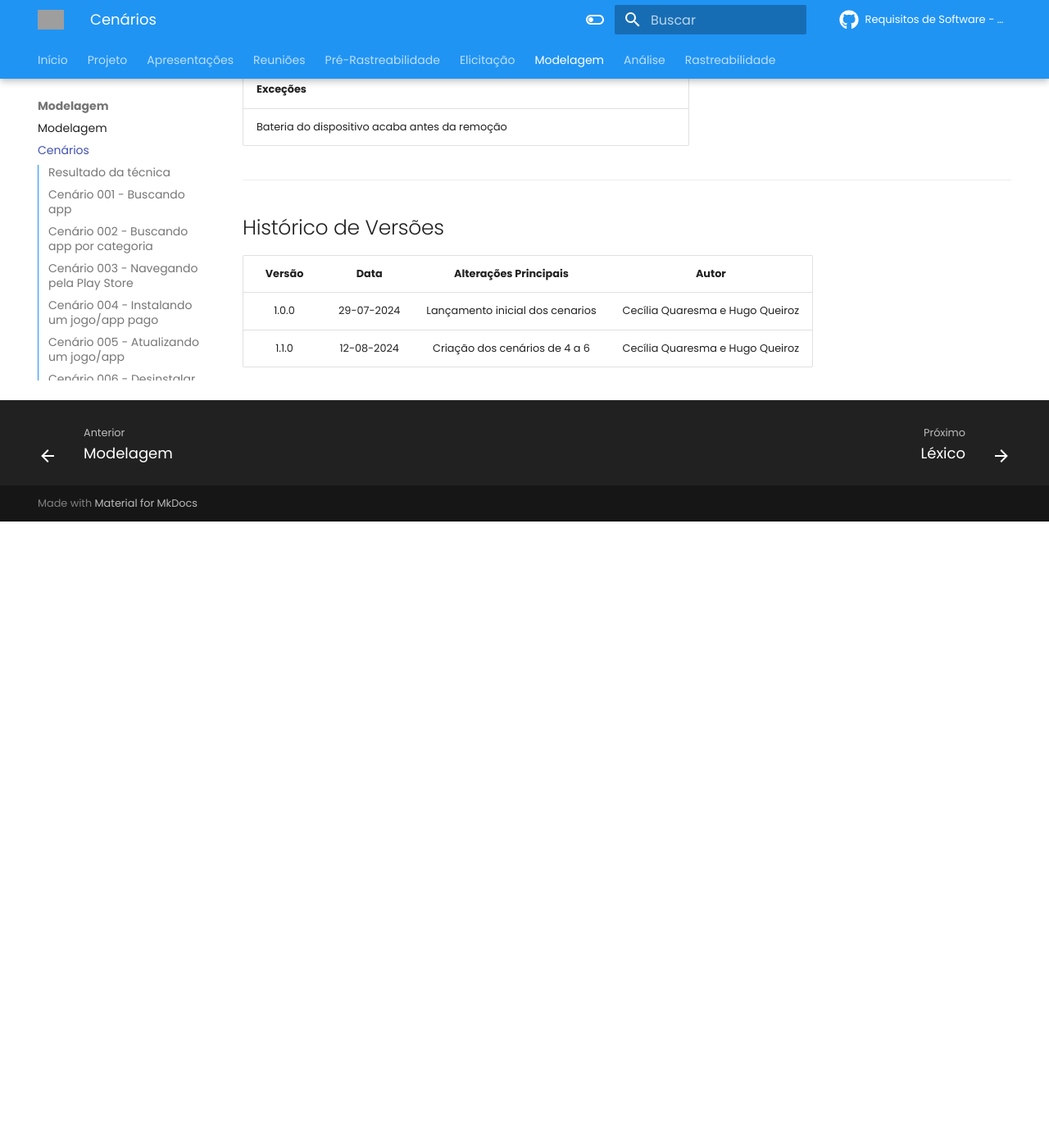
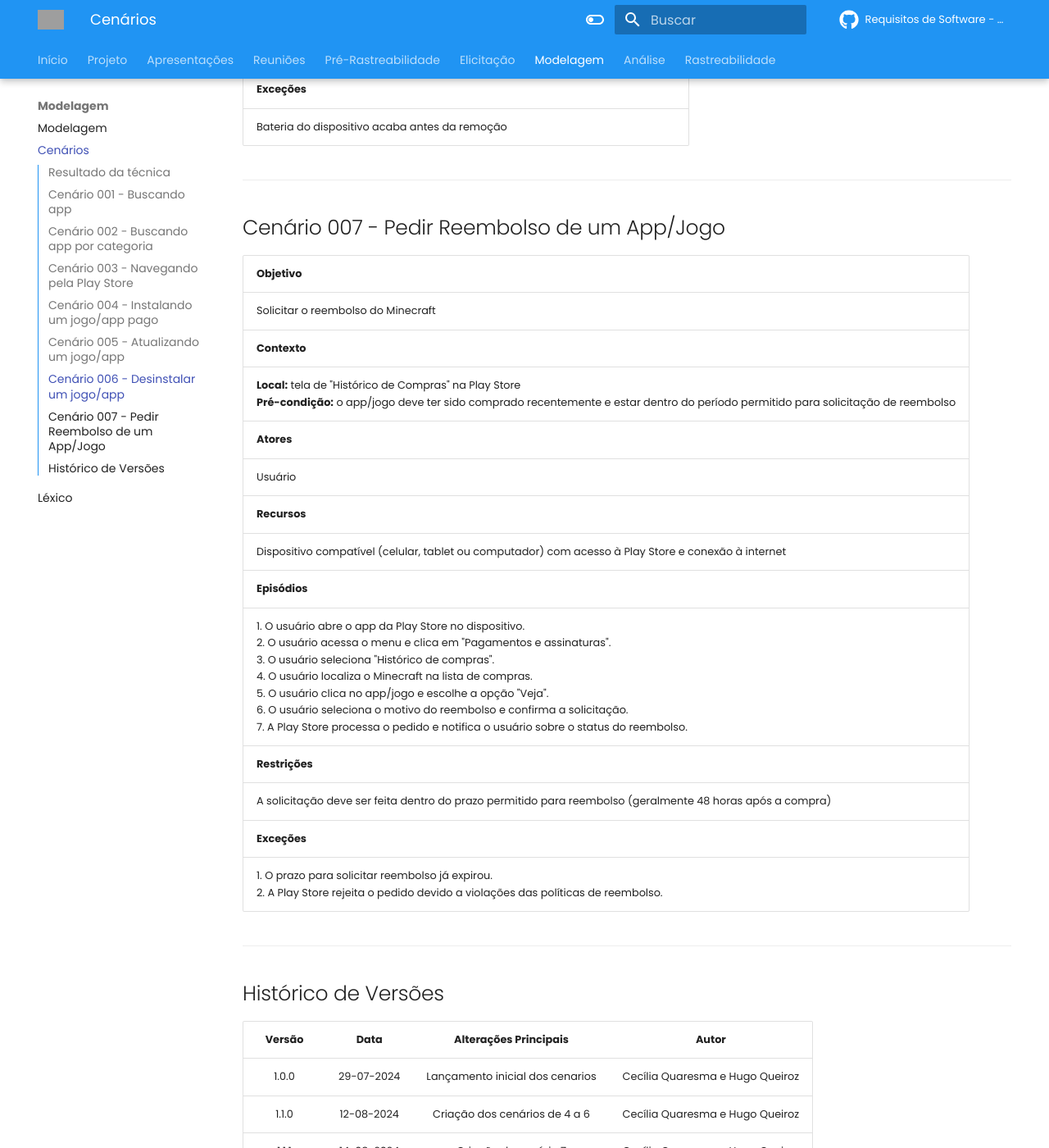
Before and after one commit to artrsousa1/req2024-1, an MkDocs documentation site: the page built from docs/modelagem/cenarios.md, in a window 1280 px wide and 1400 px high, scrolled down 5685 px. Shown: the whole window at 82% size. Built offline with MkDocs 1.6.1 and Material for MkDocs 9.7.7, drawn with Linux system fonts in a browser that asks for light colours; comment, search, counter and statistics services are not loaded; before the commit the page ends 6321 px from its top, so only the background shows below that; some of the changed text lies outside the part shown; grey boxes are pictures that could not be loaded.

Commit message:
Adiciona cenario 7 Co-authored-by: Cecilia Quaresma <ceciquaresma2014@gmail.com>

```diff
--- a/docs/modelagem/cenarios.md
+++ b/docs/modelagem/cenarios.md
@@ -123,6 +123,25 @@
 | Bateria do dispositivo acaba antes da remoção |
 
 ---
+## Cenário 007 - Pedir Reembolso de um App/Jogo
+
+| **Objetivo** |
+| :--- |
+| Solicitar o reembolso do Minecraft |
+| **Contexto** |
+| **Local:** tela de "Histórico de Compras" na Play Store<br>**Pré-condição:** o app/jogo deve ter sido comprado recentemente e estar dentro do período permitido para solicitação de reembolso |
+| **Atores** |
+| Usuário |
+| **Recursos** |
+| Dispositivo compatível (celular, tablet ou computador) com acesso à Play Store e conexão à internet |
+| **Episódios** |
+| 1. O usuário abre o app da Play Store no dispositivo.<br>2. O usuário acessa o menu e clica em "Pagamentos e assinaturas".<br>3. O usuário seleciona "Histórico de compras".<br>4. O usuário localiza o Minecraft na lista de compras.<br>5. O usuário clica no app/jogo e escolhe a opção "Veja".<br>6. O usuário seleciona o motivo do reembolso e confirma a solicitação.<br>7. A Play Store processa o pedido e notifica o usuário sobre o status do reembolso. |
+| **Restrições** |
+| A solicitação deve ser feita dentro do prazo permitido para reembolso (geralmente 48 horas após a compra) |
+| **Exceções** |
+| 1. O prazo para solicitar reembolso já expirou.<br>2. A Play Store rejeita o pedido devido a violações das políticas de reembolso. |
+
+---
 
 ## Histórico de Versões
 
@@ -130,3 +149,4 @@
 | :--: | :--: | :--: | :--: |
 | 1.0.0 | 29-07-2024 | Lançamento inicial dos cenarios | Cecília Quaresma e Hugo Queiroz |
 | 1.1.0 | 12-08-2024 | Criação dos cenários de 4 a 6 | Cecília Quaresma e Hugo Queiroz |
+| 1.1.1 | 14-08-2024 | Criação do cenário 7 | Cecília Quaresma e Hugo Queiroz |
```
